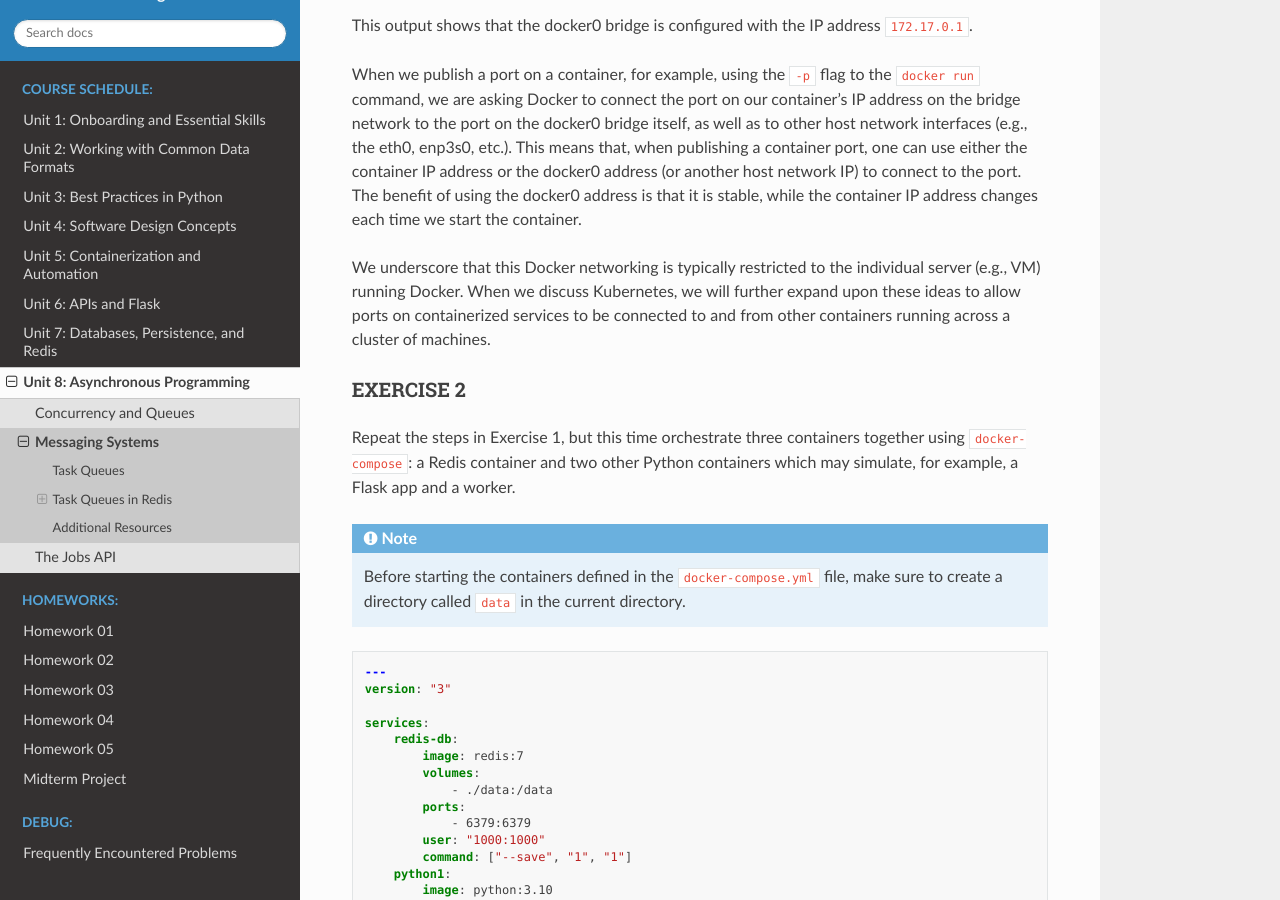
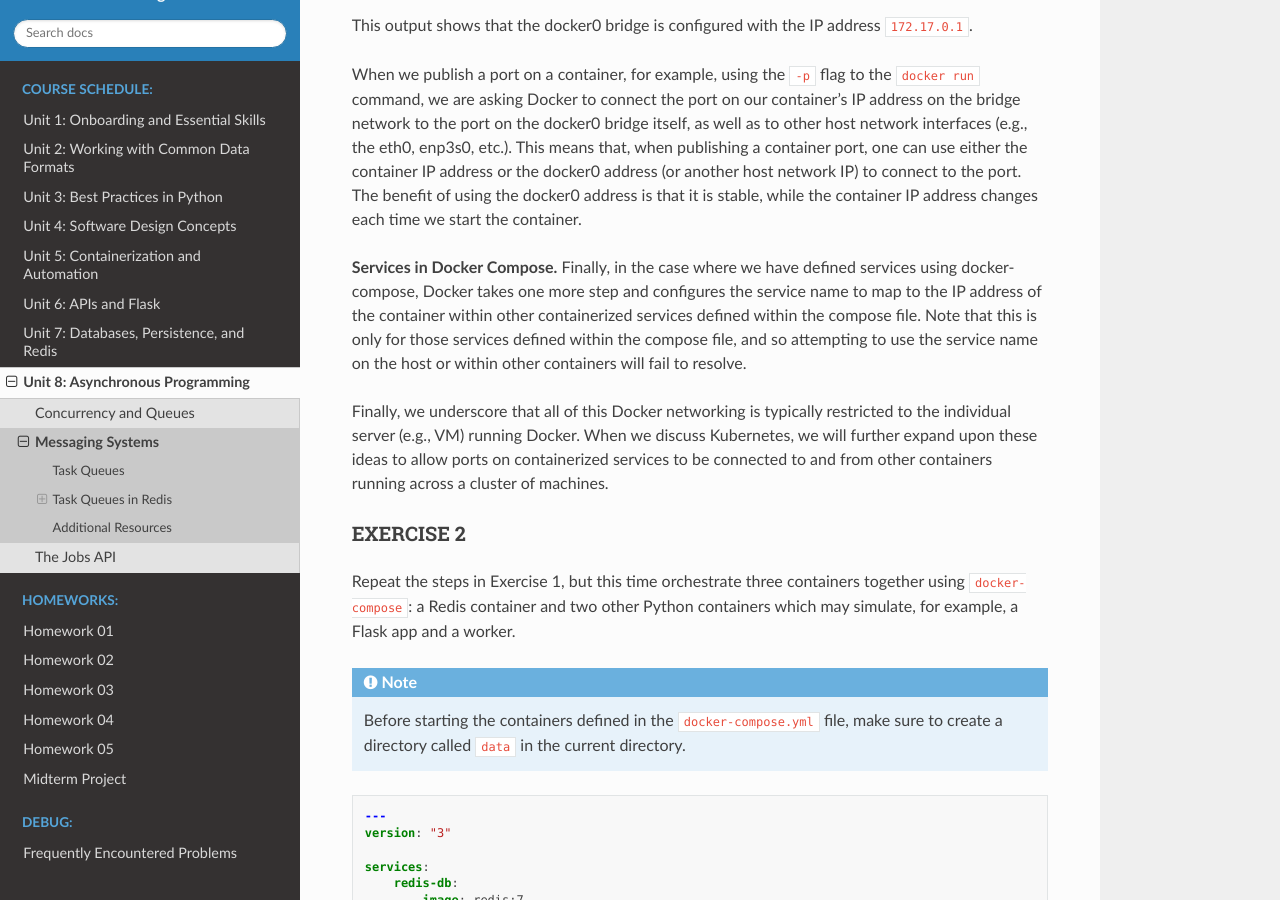
Before and after one commit to TACC/coe-332-sp25, a Sphinx documentation site: the page built from docs/unit08/messaging.rst, in a window 1280 px wide and 900 px high, scrolled down 3593 px. Built offline with Sphinx 7.4.7 and the Read the Docs theme 3.1.0, drawn with Linux system fonts in a browser that asks for light colours.

Commit message:
mention service name resolution when using compose

```diff
--- a/docs/unit08/messaging.rst
+++ b/docs/unit08/messaging.rst
@@ -178,9 +178,15 @@ or the docker0 address (or another host network IP) to connect to the port. The
 the docker0 address is that it is stable, while the container IP address changes each time
 we start the container.
 
-We underscore that this Docker networking is typically restricted to the individual server (e.g., VM)
-running Docker.
-When we discuss Kubernetes, we will further expand upon these ideas to allow ports on containerized
+**Services in Docker Compose.** Finally, in the case where we have defined services using docker-compose,
+Docker takes one more step and configures the service name to map to the IP address of the container within
+other containerized services defined within the compose file. Note that this is only for those services defined
+within the compose file, and so attempting to use the service name on the host or within other containers
+will fail to resolve.
+
+
+Finally, we underscore that all of this Docker networking is typically restricted to the individual server (e.g., VM)
+running Docker. When we discuss Kubernetes, we will further expand upon these ideas to allow ports on containerized
 services to be connected to and from other containers running across a cluster of machines.
 
 
```
